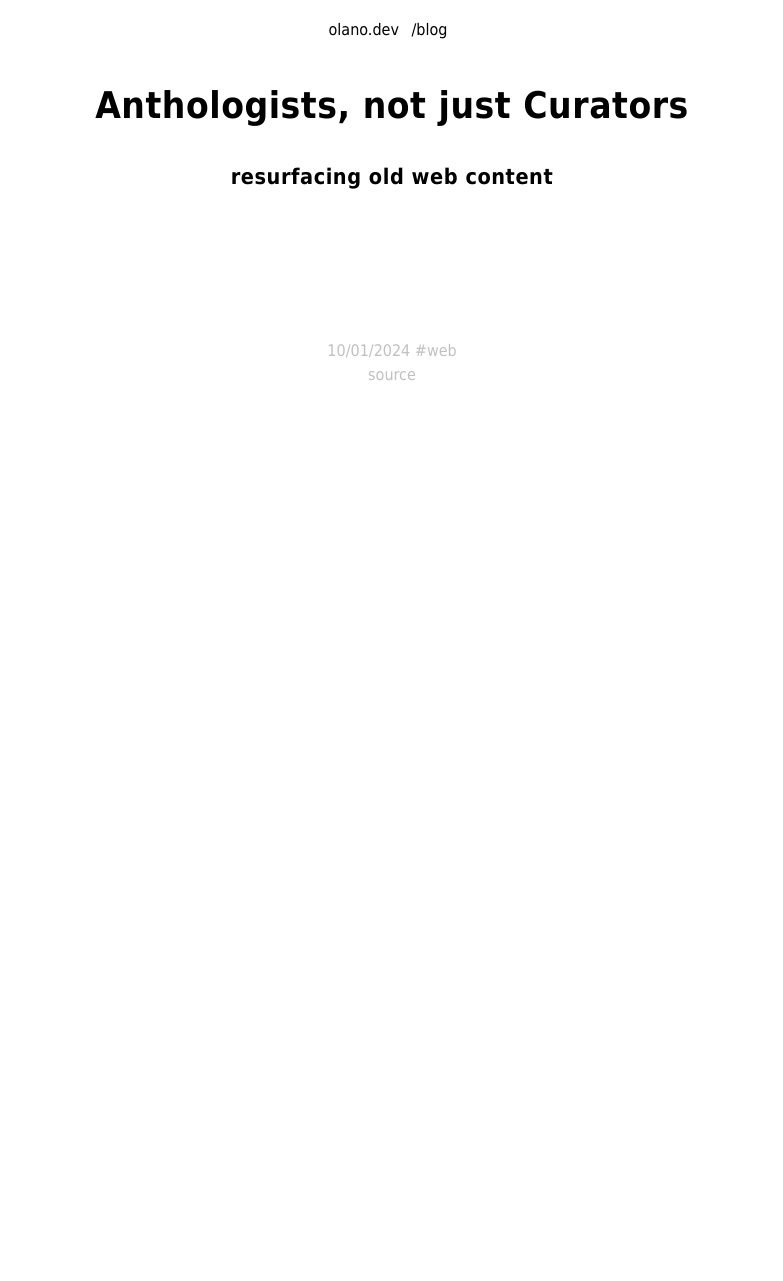
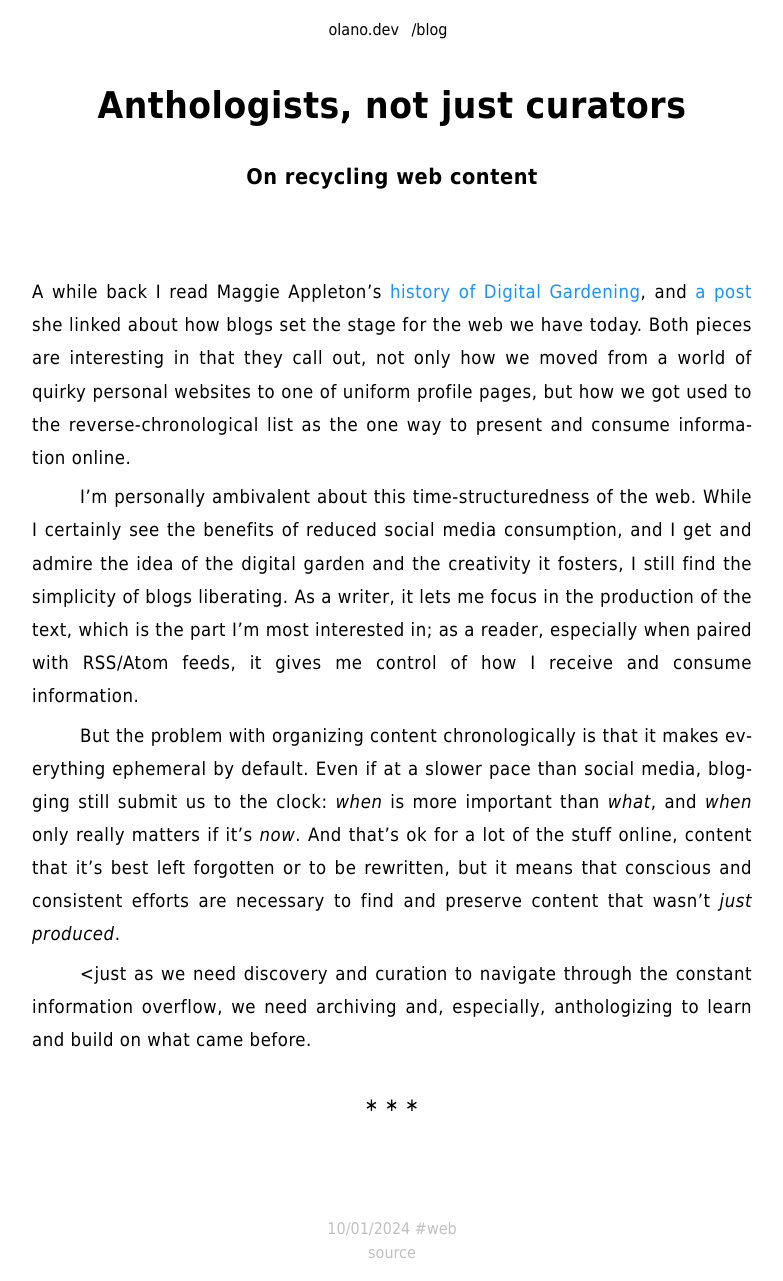
Before and after one commit to facundoolano/olano.dev, a Jekyll site: the page built from _posts/2024-01-10-anthologists-not-just-curators.md, in a window 1280 px wide. Shown: the whole page, without its empty margins (248-1031 px from the left). Built offline with Jekyll 4.4.1, drawn with Linux system fonts in a browser that asks for light colours; before the commit the page ends 900 px from its top, so only the background shows below that.

Commit message:
first section

```diff
--- a/_posts/2024-01-10-anthologists-not-just-curators.md
+++ b/_posts/2024-01-10-anthologists-not-just-curators.md
@@ -1,7 +1,8 @@
 ---
 layout: post
-title: "Anthologists, not just Curators"
-subtitle: resurfacing old web content
+title: "Anthologists, not just curators"
+subtitle: On recycling web content
+# resurfacing old web content
 # unearthing old web content
 # recirculating web content
 # recycling web content
@@ -10,3 +11,17 @@ date: 2024-01-10 14:03:13
 tags: [web]
 lang: en
 ---
+
+A while back I read Maggie Appleton's [history of Digital Gardening](https://maggieappleton.com/garden-history), and [a post](https://stackingthebricks.com/how-blogs-broke-the-web/) she linked about how blogs set the stage for the web we have today. Both pieces are interesting in that they call out, not only how we moved from a world of quirky personal websites to one of uniform profile pages, but how we got used to the reverse-chronological list as the one way to present and consume information online.
+
+I'm personally ambivalent about this time-structuredness of the web. While I certainly see the benefits of reduced social media consumption, and I get and admire the idea of the digital garden and the creativity it fosters, I still find the simplicity of blogs liberating. As a writer, it lets me focus in the production of the text, which is the part I'm most interested in; as a reader, especially when paired with RSS/Atom feeds, it gives me control of how I receive and consume information.
+
+But the problem with organizing content chronologically is that it makes everything ephemeral by default. Even if at a slower pace than social media, blogging still submit us to the clock: *when* is more important than *what*, and *when* only really matters if it's *now*. And that's ok for a lot of the stuff online, content that it's best left forgotten or to be rewritten, but it means that conscious and consistent efforts are necessary to find and preserve content that wasn't *just produced*.
+
+<just as we need discovery and curation to navigate through the constant information overflow, we need archiving and, especially, anthologizing to learn and build on what came before.
+
+<div class="org-center">
+<p>
+&lowast; &lowast; &lowast;
+</p>
+</div>
```
Also changed, not shown: org/_posts/2024-01-10-anthologists-not-just-curators.org (+15 -2 lines).
